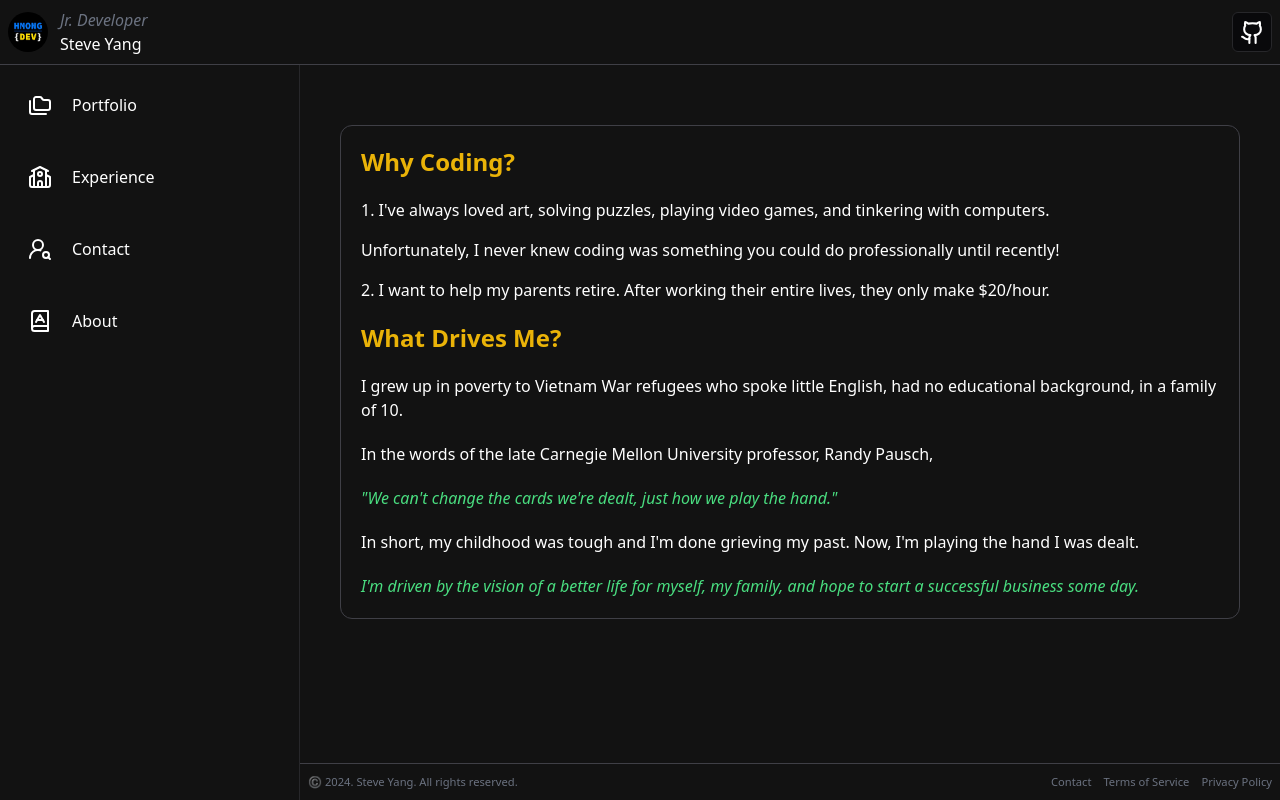
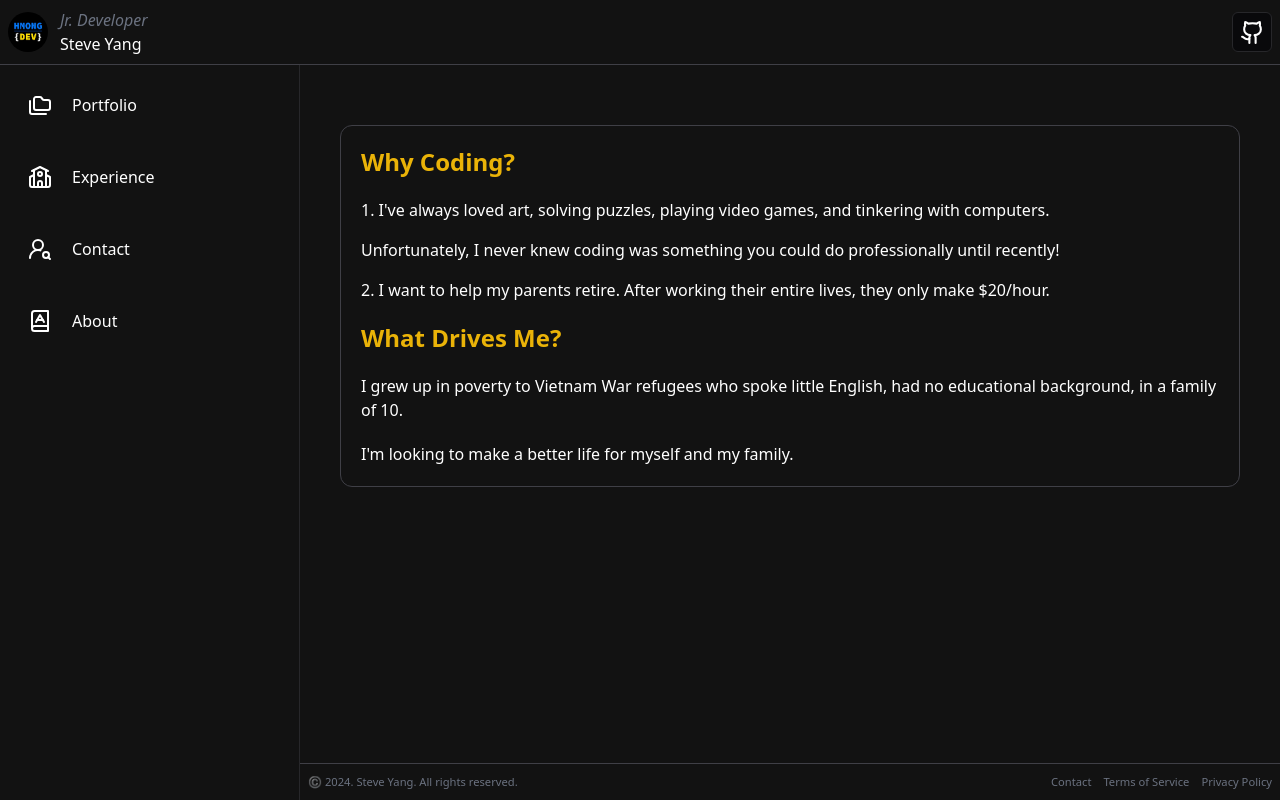
Before and after one commit to hmongdev/hmongdev-resume, a Next.js app: page /about in a window 1280 px wide. Built offline with nearby package versions, Linux system fonts and the light colour scheme.

Commit message:
update resume

```diff
--- a/components/shared/About.tsx
+++ b/components/shared/About.tsx
@@ -1,26 +1,3 @@
-const aboutLinks = [
-	{
-		text: 'Hmong-American',
-		href: 'https://www.hmongamericancenter.org/hmong-history/',
-		icon: '🧑🏻‍🌾🇺🇸',
-	},
-	{
-		text: '1st-Generation College Graduate',
-		href: 'https://en.wikipedia.org/wiki/First-generation_college_students_in_the_United_States',
-		icon: '👨🏻‍🎓',
-	},
-	{
-		text: '2nd-Generation Immigrant',
-		href: 'https://en.wikipedia.org/wiki/Second-generation_immigrants_in_the_United_States',
-		icon: '🥈',
-	},
-	{
-		text: 'Grew up in poverty',
-		href: 'https://en.wikipedia.org/wiki/Poverty_threshold#Relative_poverty',
-		icon: '👩🏻🧑🏻',
-	},
-];
-
 const About = () => {
 	return (
 		<main className="flex flex-col justify-start items-center p-10">
@@ -58,22 +35,8 @@ const About = () => {
 					of 10.
 				</p>
 				<p>
-					In the words of the late Carnegie Mellon
-					University professor, Randy Pausch,
-				</p>
-				<p className="italic text-green-400">
-					"We can't change the cards we're dealt,
-					just how we play the hand."
-				</p>
-				<p>
-					In short, my childhood was tough and I'm
-					done grieving my past. Now, I'm playing
-					the hand I was dealt.
-				</p>
-				<p className="italic text-green-400">
-					I'm driven by the vision of a better
-					life for myself, my family, and hope to
-					start a successful business some day.
+					I'm looking to make a better life for
+					myself and my family.
 				</p>
 			</section>
 		</main>
--- a/components/shared/Contact.tsx
+++ b/components/shared/Contact.tsx
@@ -16,7 +16,7 @@ export const contactButtons = [
 	},
 	{
 		name: 'youtube',
-		url: 'https://www.youtube.com/watch?v=o59nBnUuMig&list=PLqZi44mRDJRlkh6JfAERimz8Bn2PGaAPe&ab_channel=HmongDev',
+		url: 'https://www.youtube.com/@HmongDev',
 	},
 ];
 
--- a/components/shared/Home.tsx
+++ b/components/shared/Home.tsx
@@ -1,9 +1,27 @@
+import Link from 'next/link';
+
 const Home = () => {
+	const handleRoute = (url: string) => {
+		window.open(url, '_blank');
+	};
+
 	return (
 		<main className="flex flex-col grow justify-start items-start p-10 gap-5">
-			<h1 className="text-3xl">Junior Developer</h1>
-			<h1 className="text-3xl">AI Hobbyist</h1>
-			<h1 className="text-3xl">Indie Game Dev</h1>
+			<h1 className="text-3xl font-bold">Current Projects</h1>
+			<ul className="flex gap-5 flex-col text-xl">
+				<Link
+					target="_blank"
+					href="https://grewlz.itch.io/mydoria-the-awakening"
+					className="hover:underline">
+					Mydoria: The Awakening
+				</Link>
+				<Link
+					target="_blank"
+					href="https://www.youtube.com/channel/UCmSwD62B9zauRE8H-6y9sOQ"
+					className="hover:underline">
+					YouTube Channel (AI + Game Development)
+				</Link>
+			</ul>
 		</main>
 	);
 };
```
